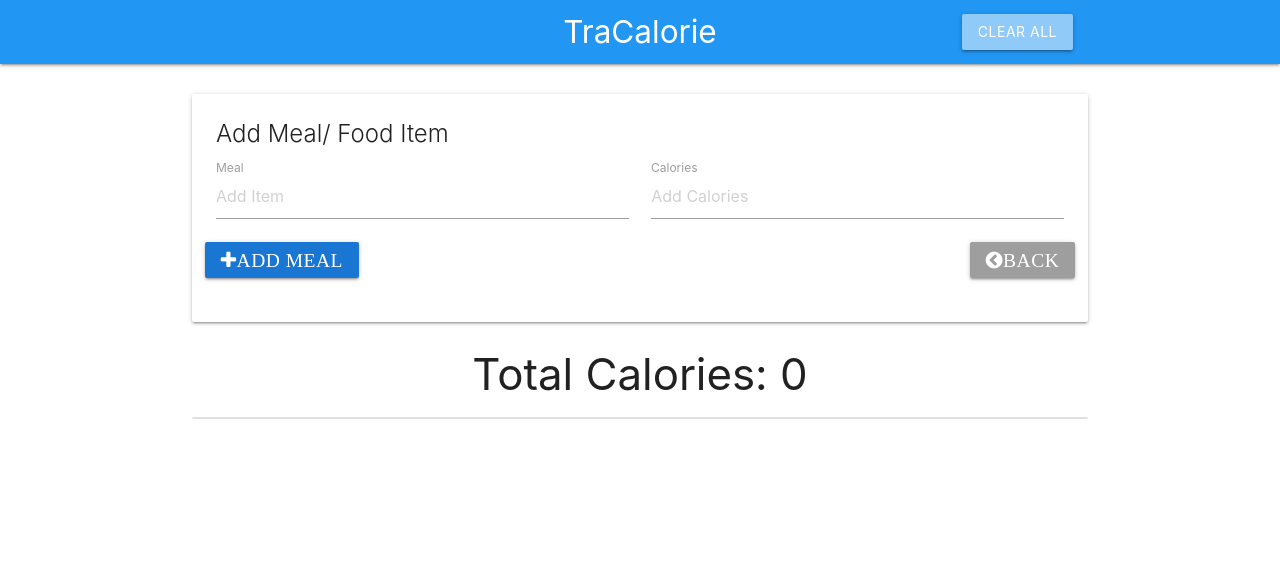
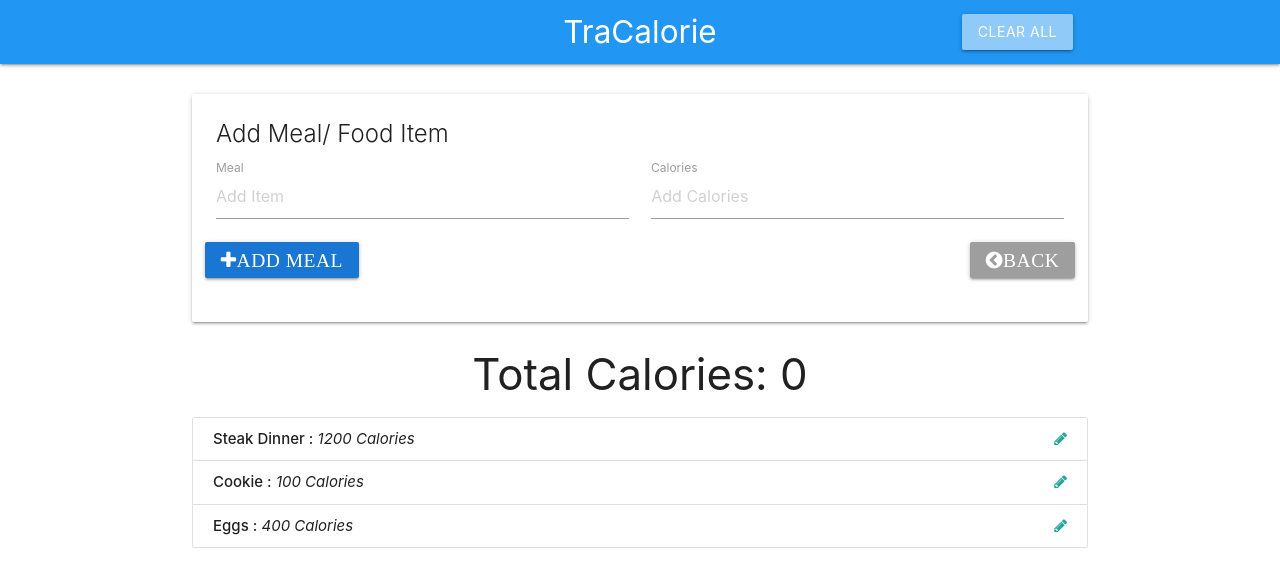
Before and after one commit to sylvesteryiadom/trackmycalorie, a plain HTML site: page index.html in a window 1280 px wide. Drawn offline with nearby package versions, Linux system fonts and the light colour scheme.

Commit message:
second commit

```diff
--- a/app.js
+++ b/app.js
@@ -37,30 +37,45 @@ const itemCtrl = (function () {
         getItems: function () {
             return data.items;
         },
-
-        logData: function () {
-            return data;
-        }
     }
 })();
 
 // UI Controller
 const UICtrl = (function () {
+    // DOM Selectors
+    const uiSelectors = {
+        collection: document.querySelector('.collection'),
+    }
 
     // Public Methods
     return {
-
+        populateItemList: function (items) {
+            let html = '';
+            items.forEach((item) => {
+                html += `<li class="collection-item" id="item-${item.id}">
+                            <strong>${item.name} :</strong> <em>${item.calories} Calories</em>
+                            <a href="" class="secondary-content">
+                                <i class="edit-item fa fa-pencil"></i>
+                            </a>
+                        </li>`;
+            });
+            // Insert List items into UI.
+            uiSelectors.collection.innerHTML = html;
+        }
     }
 })();
 
 // Main App Controller
 const App = (function (itemCtrl, UICtrl) {
 
-
     // Public Methods
     return {
         init: function () {
-            console.log('Initializing App .....');
+            // Fetch items from items data structure
+            const items = itemCtrl.getItems();
+
+            // Populate UI with items
+            UICtrl.populateItemList(items);
         }
     }
 
```
Also changed, not shown: index.html (+3 -3 lines).
